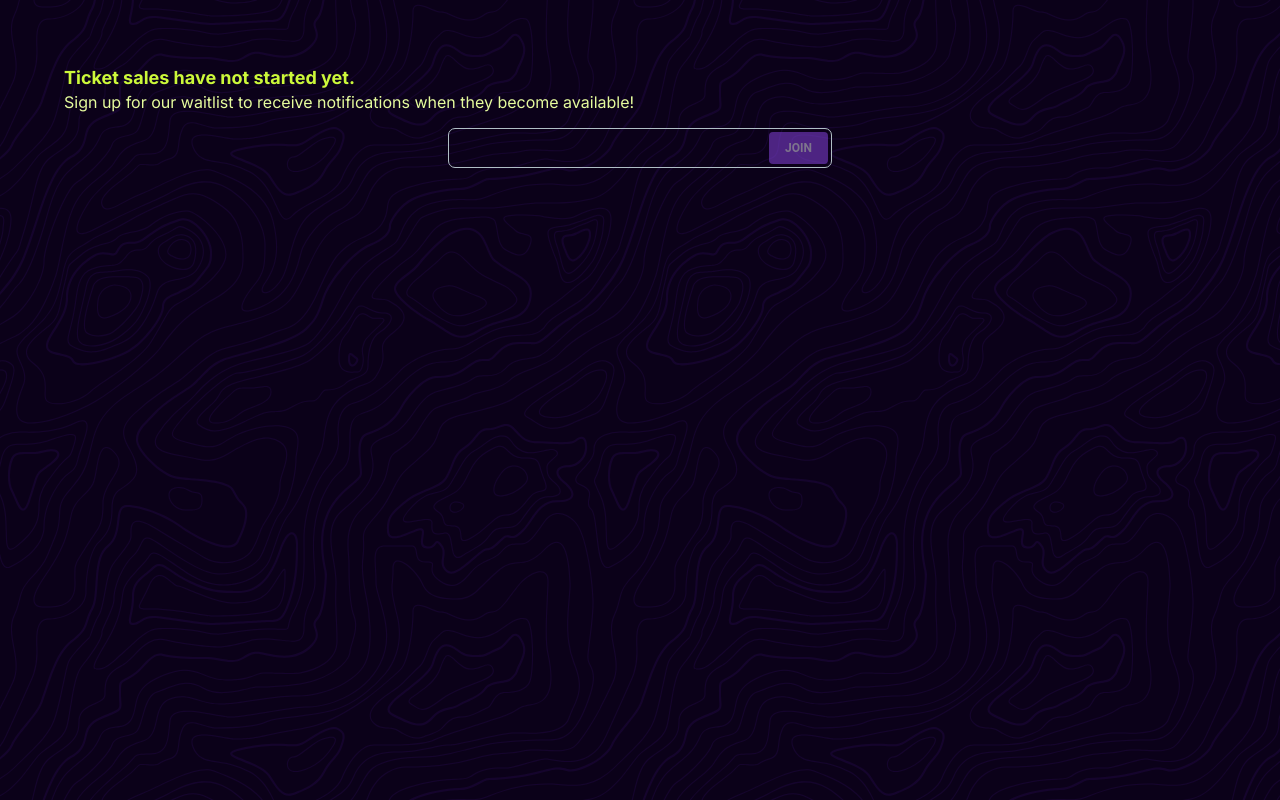
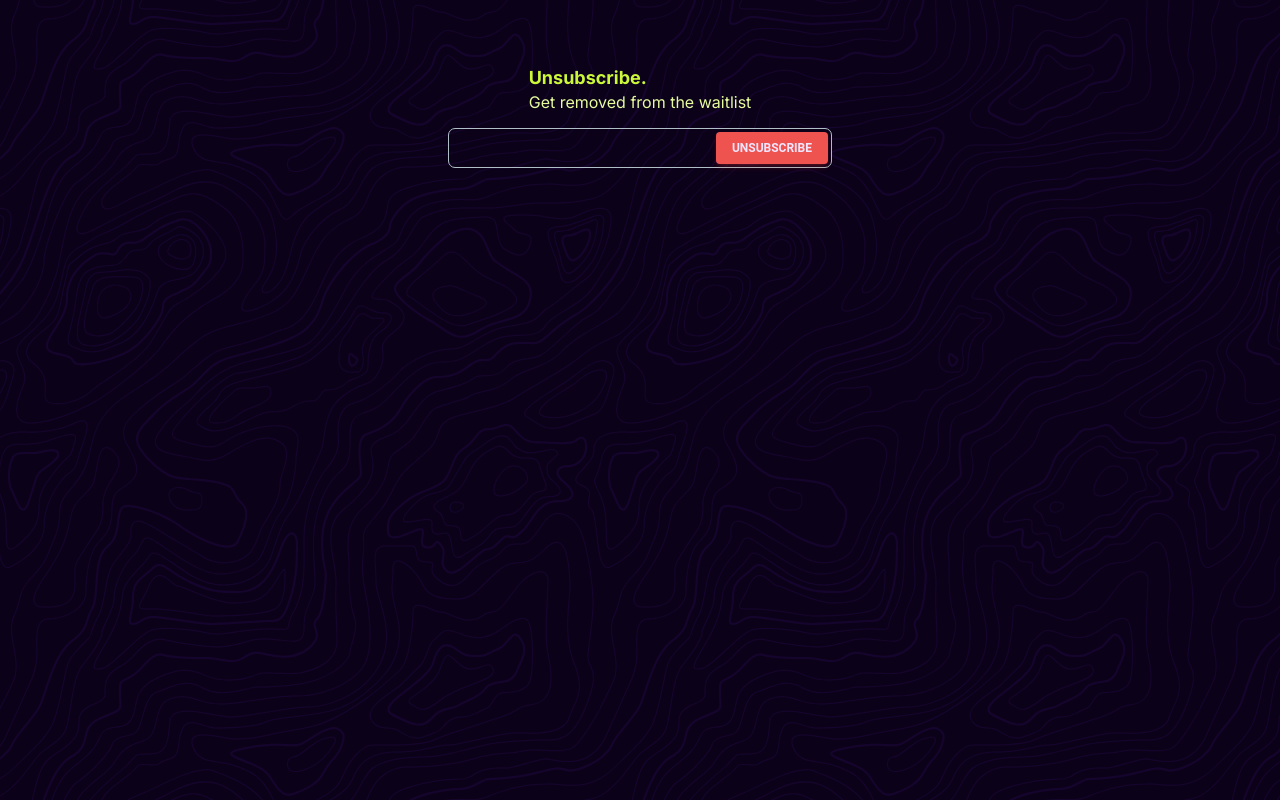
Before and after one commit to City-CSS/HackathonWebsite, a Next.js app: page /unsubscribe in a window 1280 px wide. Built offline with nearby package versions, Linux system fonts and the light colour scheme; no server answers.

Commit message:
bug fixes

```diff
--- a/app/unsubscribe/page.tsx
+++ b/app/unsubscribe/page.tsx
@@ -1,14 +1,14 @@
 "use client"
 
 import React from "react";
-import Waitlist from "@/components/Waitlist";
+import Unsubscribe from "@/components/Unsubscribe";
 
 
 export default function Home() {
 	return (
 		<div className="min-h-screen flex flex-col bg-background-950 text-text-50 select-none">
 			<main className="flex-grow pattern">
-				<Waitlist/>
+				<Unsubscribe/>
 			</main>
 		</div>
 	)
--- a/components/Unsubscribe.tsx
+++ b/components/Unsubscribe.tsx
@@ -4,7 +4,7 @@ import React from "react";
 import { Button, Input, Spinner } from "@material-tailwind/react";
 import { SupabaseClient } from "@supabase/supabase-js";
 
-export default function Waitlist() {
+export default function Unsubscribe() {
 	const [email, setEmail] = React.useState("");
 	const [sending, setSending] = React.useState(false);
 	const [sent, setSent] = React.useState(false);
@@ -12,44 +12,6 @@ export default function Waitlist() {
 
 	const emailRegex = /^[\w-.]+@([\w-]+\.)+[\w-]{2,4}$/;
 
-	const handleSend = async () => {
-		const emailInput = document.getElementById("emailInput") as HTMLInputElement;
-		const isEmailValid = emailRegex.test(email.trim());
-
-		emailInput.classList.toggle("outline-1", !isEmailValid);
-		emailInput.classList.toggle("outline-red-500", !isEmailValid);
-		emailInput.classList.toggle("bg-red-50", !isEmailValid);
-
-		if (isEmailValid) {
-			setSending(true);
-			setError("");
-
-			try {
-				const insSupabase = supabase();
-
-				if (insSupabase != null) {
-					const { error } = await (insSupabase as SupabaseClient)
-						.from("Waitlist")
-						.insert({ email: email.toLowerCase() })
-						.single();
-
-					if (error && error.code === "23505") {
-						setError("You're already on the waitlist!");
-					} else if (error) {
-						setError("An error occurred. Please try again later.");
-					} else {
-						setSent(true);
-					}
-				} else {
-					setError("Supabase client is not initialized.");
-				}
-			} catch (error) {
-				setError("An unexpected error occurred. Please try again later.");
-			} finally {
-				setSending(false);
-			}
-		}
-	};
 
 	const handleUnsubscribe = async () => {
 		try {
@@ -78,13 +40,15 @@ export default function Waitlist() {
 
 	return (
 		<div className="mt-16">
+			<div className="items-center flex justify-center">
 			<h2 className="lg:text-lg text-accent-200 mx-4 lg:mx-16">
-				<span className="font-bold text-accent-400">Ticket sales have not started yet.</span>
+				<span className="font-bold text-accent-400">Unsubscribe.</span>
 				<br />
 				<span className="text-sm lg:text-base leading-tight line-clamp-none">
-          Sign up for our waitlist to receive notifications when they become available!
+         Get removed from the waitlist
         </span>
 			</h2>
+			</div>
 			<div className="mt-4 flex flex-wrap justify-center">
 				{error && <Error className="mb-6" message={error} />}
 				<div className="relative flex w-full max-w-[24rem]">
@@ -97,17 +61,6 @@ export default function Waitlist() {
 						onChange={(e) => setEmail(e.target.value)}
 						className="pr-20 text-text-50"
 					/>
-					{!sent ? (
-						<Button
-							onClick={handleSend}
-							size="sm"
-							color={email && sending ? "gray" : "blue-gray"}
-							disabled={!email}
-							className="!absolute right-1 top-1 rounded bg-primary-400 text-text-50 hover:bg-primary-500 focus:outline-red-700"
-						>
-							{sending ? <Spinner className="h-4 w-4" /> : "Join"}
-						</Button>
-					) : (
 					<Button
 						onClick={handleUnsubscribe}
 						size="sm"
@@ -116,7 +69,6 @@ export default function Waitlist() {
 					>
 						Unsubscribe
 					</Button>
-					)}
 				</div>
 			</div>
 		</div>
```
Lines whose indentation alone changed are shown as unchanged.
